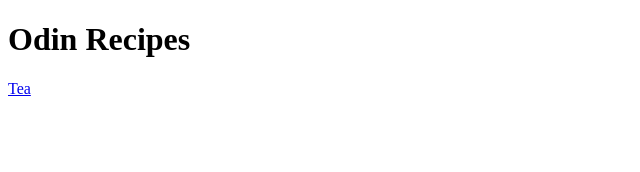
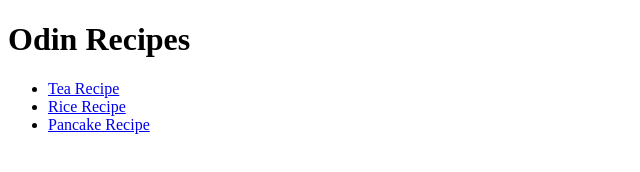
Before and after one commit to GayheartDeladem-cyber/odin-recipes, a plain HTML site: page index.html in a window 1280 px wide. Shown: the whole page, without its empty margins (0-640 px from the left). Drawn offline with Linux system fonts and the light colour scheme.

Commit message:
added new .html files

```diff
--- a/index.html
+++ b/index.html
@@ -7,6 +7,10 @@
 </head>
 <body>
     <h1>Odin Recipes</h1>
-    <a href="recipes/tea.html" target="_self" rel="noopener">Tea</a>
+    <ul>
+    <li><a href="recipes/tea.html" target="_self" rel="noopener">Tea Recipe</a></li>
+    <li><a href="recipes/rice.html" target="_self" rel="noopener">Rice Recipe</a></li>
+    <li><a href="recipes/pancake.html" target="_self" rel="noopener">Pancake Recipe</a></li>
+    </ul>
 </body>
 </html>
```
